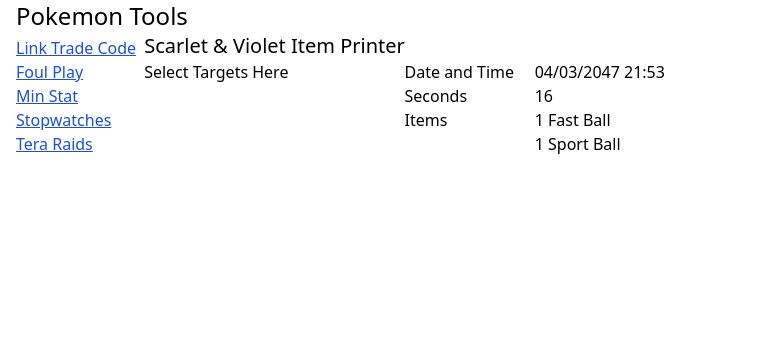
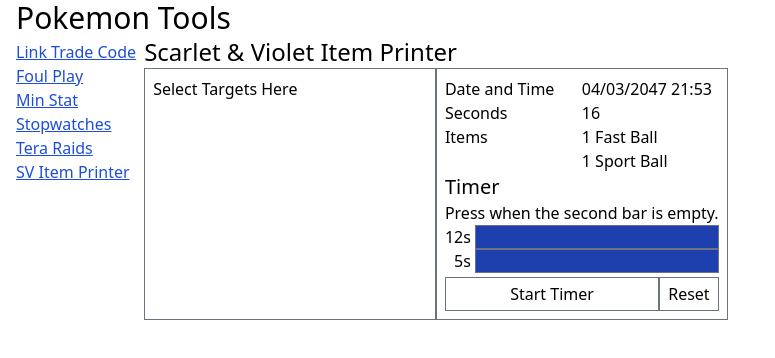
Before and after one commit to nick-ng/pokemon-tools, a React (Vite) app: page /sv-item-printer in a window 1280 px wide. Shown: the top 358 px of the page, without its empty margins (0-775 px from the left). Built offline with nearby package versions, Linux system fonts and the light colour scheme.

Commit message:
feat: make timer for sv item printer helper

```diff
--- a/src/components/nav/index.tsx
+++ b/src/components/nav/index.tsx
@@ -18,6 +18,9 @@
 			<Link className="block whitespace-nowrap" to="tera-raid">
 				Tera Raids
 			</Link>
+			<Link className="block whitespace-nowrap" to="sv-item-printer">
+				SV Item Printer
+			</Link>
 		</div>
 	);
 }
--- a/src/components/sv-item-printer/index.tsx
+++ b/src/components/sv-item-printer/index.tsx
@@ -1,5 +1,7 @@
 import type { SvItemPrinterTarget } from "../../schemas";
+
 import { useOptions } from "../../hooks/options-context";
+import { useEffect, useState } from "react";
 
 const targets: SvItemPrinterTarget[] = [
 	{
@@ -27,18 +29,39 @@
 
 export default function SvItemPrinter() {
 	const { options } = useOptions();
+	const [timerRunning, setTimerRunning] = useState(false);
 
 	const chosenTarget = targets[0];
 	const delaySeconds = chosenTarget.timestamp % 60;
+	const totalDelaySeconds = delaySeconds + options.svItemPrinterAdjustSeconds;
+
+	const barBMaxSeconds = 5;
+
+	const barASeconds = totalDelaySeconds - barBMaxSeconds;
+	const barBSeconds = Math.min(barBMaxSeconds, totalDelaySeconds);
+
+	useEffect(() => {
+		const startTimer = (kbEvent: KeyboardEvent) => {
+			if (kbEvent.key === " ") {
+				setTimerRunning(true);
+			}
+		};
+
+		document.addEventListener("keydown", startTimer);
+
+		return () => {
+			document.removeEventListener("keydown", startTimer);
+		};
+	});
 
 	return (
 		<div>
 			<h2>Scarlet & Violet Item Printer</h2>
 			<div className="lg:grid lg:grid-cols-2">
-				<div className="hidden lg:block">
+				<div className="hidden border border-gray-500 p-2 lg:block">
 					<p>Select Targets Here</p>
 				</div>
-				<div>
+				<div className="border border-gray-500 p-2">
 					<div className="grid grid-cols-2">
 						<div>Date and Time</div>
 						<div>{getStartingDateString(chosenTarget.timestamp)}</div>
@@ -56,6 +79,63 @@
 							</ul>
 						</div>
 					</div>
+					<h3>Timer</h3>
+					{barASeconds > 0 ? (
+						<p>Press when the second bar is empty.</p>
+					) : (
+						<p>Press when the bar is empty.</p>
+					)}
+					<div className="grid grid-cols-[min-content_1fr] gap-x-1">
+						{barASeconds > 0 && (
+							<>
+								<div className="text-right">{barASeconds}s</div>
+								<div className="border border-gray-500">
+									<div
+										className={`h-full bg-blue-800 text-right ease-linear ${
+											timerRunning ? "transition-all" : "transition-none"
+										}`}
+										style={{
+											width: timerRunning ? "0" : "100%",
+											transitionDuration: timerRunning ? `${barASeconds}s` : "0",
+										}}
+									></div>
+								</div>
+							</>
+						)}
+						<div className="text-right">{barBSeconds}s</div>
+						<div className="border border-gray-500">
+							<div
+								className={`h-full bg-blue-800 text-right ease-linear ${
+									timerRunning ? "transition-all" : "transition-none"
+								}`}
+								style={{
+									width: timerRunning ? "0" : "100%",
+									transitionDelay: timerRunning ? `${Math.max(0, barASeconds)}s` : "0",
+									transitionDuration: timerRunning ? `${barBSeconds}s` : "0",
+								}}
+							></div>
+						</div>
+					</div>
+					<div className="mt-1 flex flex-row">
+						<button
+							className="grow border border-gray-500 py-1 px-2"
+							type="button"
+							onClick={() => {
+								setTimerRunning(true);
+							}}
+						>
+							Start Timer
+						</button>
+						<button
+							className="border border-gray-500 py-1 px-2"
+							type="button"
+							onClick={() => {
+								setTimerRunning(false);
+							}}
+						>
+							Reset
+						</button>
+					</div>
 				</div>
 			</div>
 		</div>
--- a/src/index.css
+++ b/src/index.css
@@ -22,10 +22,14 @@
 	}
 
 	h1 {
+		@apply text-3xl;
+	}
+
+	h2 {
 		@apply text-2xl;
 	}
 
-	h2 {
+	h3 {
 		@apply text-xl;
 	}
 
```
Also changed, not shown: 1 other file (tests, documents, lock files or other folders).
